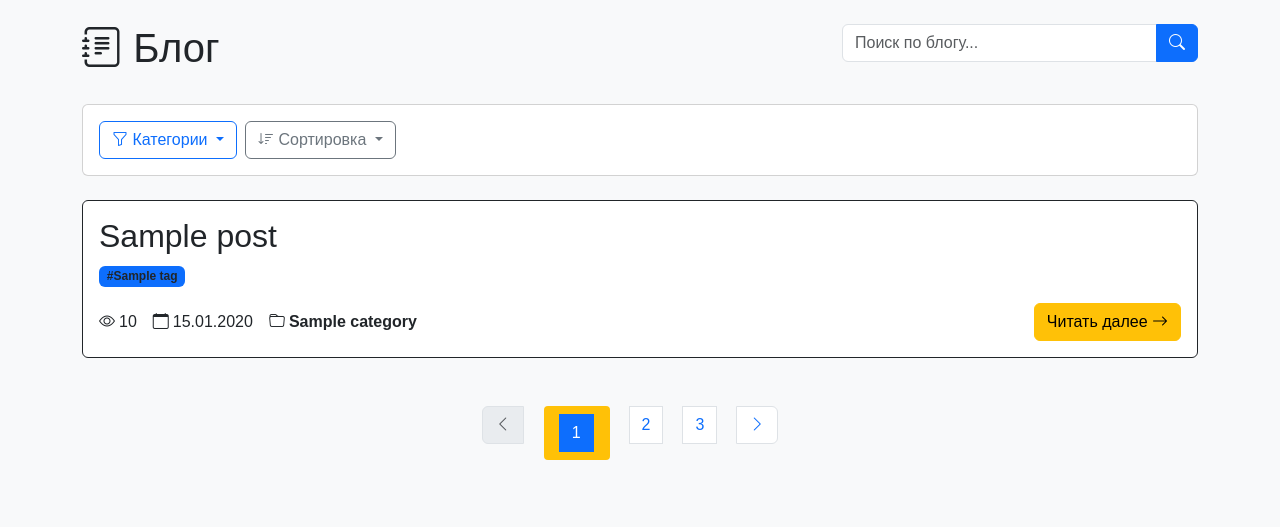
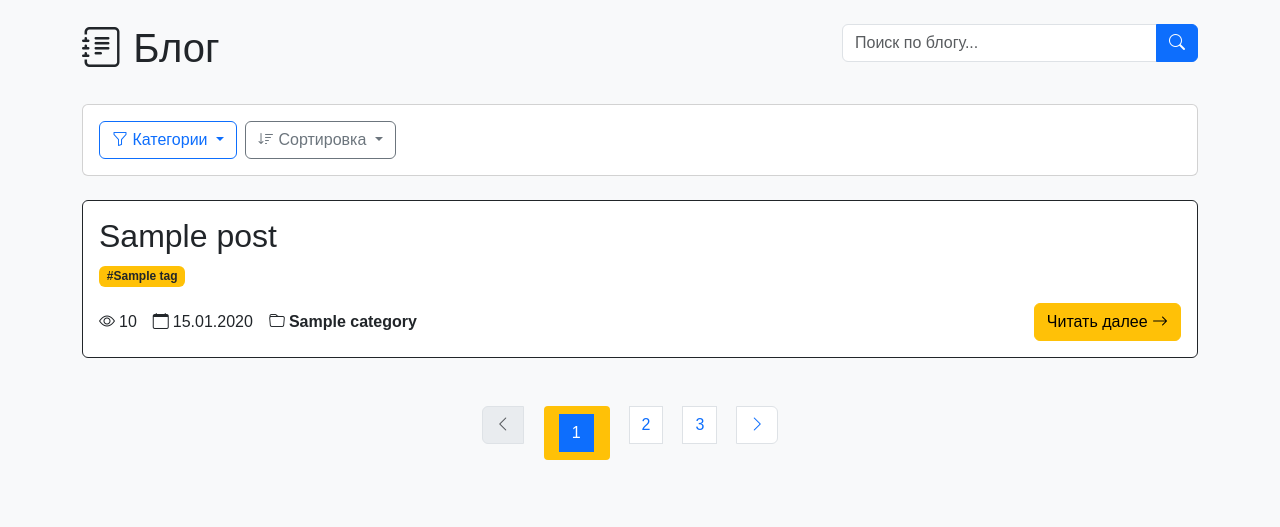
Before and after one commit to OlegVovchenko/DjangoProject, a Django app: page /posts/ in a window 1280 px wide. Shown: the part 60-587 px from the top of the page. Run offline with Django 5.2, Linux system fonts and the light colour scheme; tables that the repository leaves empty hold one stand-in row (values such as "Sample post").

Commit message:
hw24: изменение шаблона preview_include, кликабельность тегов

```diff
--- a/python_blog/templates/post_preview_include.html
+++ b/python_blog/templates/post_preview_include.html
@@ -3,7 +3,9 @@
         <h2 class="card-title text-dark">{{ post.title }}</h2>
         <div class="mb-3">
             {% for tag in post.tags.all %}
-                <span class="badge bg-primary text-dark me-1">#{{ tag }}</span>
+                <a href="{% url "blog:tag_detail" tag.slug %}" class="text-decoration-none">
+                    <span class="badge bg-warning text-dark me-1">#{{ tag }}</span>
+                </a>
             {% endfor %}
         </div>
         <p class="card-text">{{ post.post|truncatewords:30 }}</p>
```
